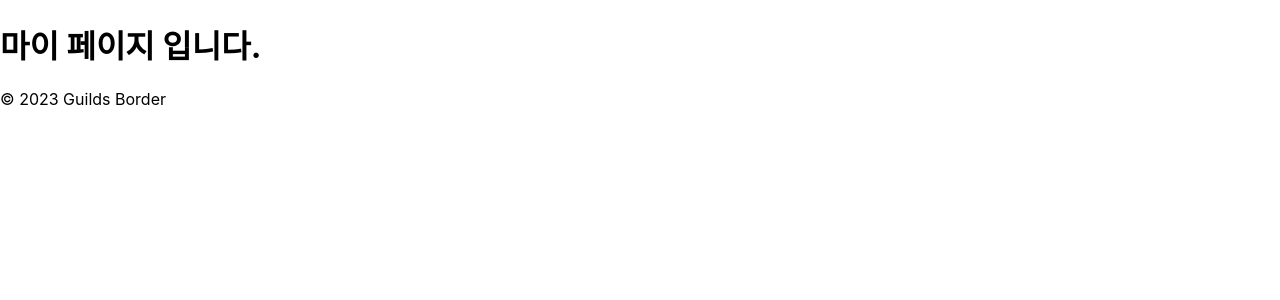
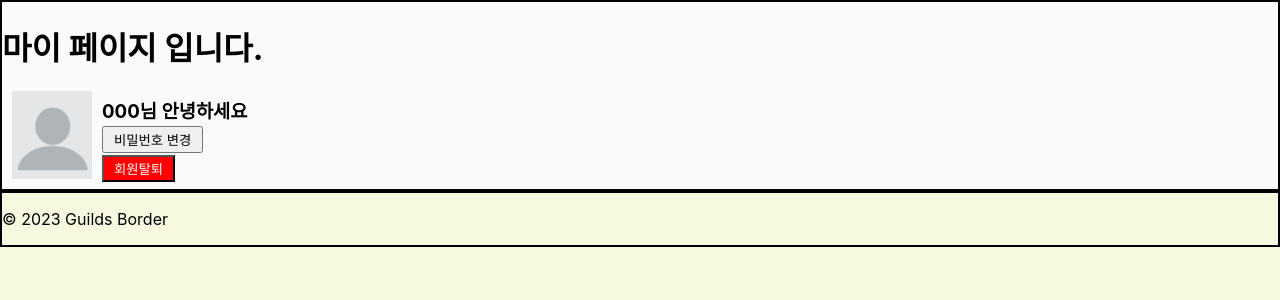
Before and after one commit to ununbium12/guild-frontend, a React (Create React App) app: page /mypage in a window 1280 px wide. Shown: the top 300 px of the page. Built offline with nearby package versions, Linux system fonts and the light colour scheme.

Commit message:
Add css,mypage
마이페이지 화면 css 구축

```diff
--- a/src/App.css
+++ b/src/App.css
@@ -1,38 +1,43 @@
-.App {
-  text-align: center;
+body{
+  background-color: #F7F8E0;
+}
+.pages{
+  background-color: #FAFAFA;
+}
+.container{
+  border: 2px solid;
 }
 
-.App-logo {
-  height: 40vmin;
-  pointer-events: none;
+/*마이페이지*/
+.profileCon{
+  float: left;
+  margin: 0 10px 10px 10px;
 }
+.profileBtn{
+  float: left;
+}
+.profileName{
+  margin: 0px 0 3px 0;
+  padding: 5px 0 0 0;
 
-@media (prefers-reduced-motion: no-preference) {
-  .App-logo {
-    animation: App-logo-spin infinite 20s linear;
-  }
 }
+.passwordChange{
+  color:black;
+  padding: 2px 10px;
+  text-align: center;
+  box-sizing: border-box;
 
-.App-header {
-  background-color: #282c34;
-  min-height: 100vh;
-  display: flex;
-  flex-direction: column;
-  align-items: center;
-  justify-content: center;
-  font-size: calc(10px + 2vmin);
+}
+.registerOut{
   color: white;
+  background-color: red;
+  margin-top: 2px;
+  padding: 2px 10px;
+  text-align: center;
+  box-sizing: border-box;
 }
-
-.App-link {
-  color: #61dafb;
+.clearfix::after {
+  content: '';
+  display: block;
+  clear: both;
 }
-
-@keyframes App-logo-spin {
-  from {
-    transform: rotate(0deg);
-  }
-  to {
-    transform: rotate(360deg);
-  }
-}
--- a/src/pages/MyPage.jsx
+++ b/src/pages/MyPage.jsx
@@ -1,12 +1,19 @@
 import Axios from "axios";
+import profile from "../images/pf.png"
 
 const MyPage = () => {
 
   Axios.defaults.withCredentials = true; //axios 사용 컴포넌트 마다 한번씩 붙여넣을 것
 
   return(
-    <div>
+    <div className="pages container clearfix">
       <h1>마이 페이지 입니다.</h1>
+      <img src={profile} className="profileCon"/>
+      <h3 className="profileName">000님 안녕하세요</h3>
+      <div className="profileBtn">
+        <button className="passwordChange">비밀번호 변경</button><br/>
+        <button className="registerOut">회원탈퇴</button>
+      </div>
     </div>
   );
 };
```
Also changed, not shown: src/images/pf.png (added).
